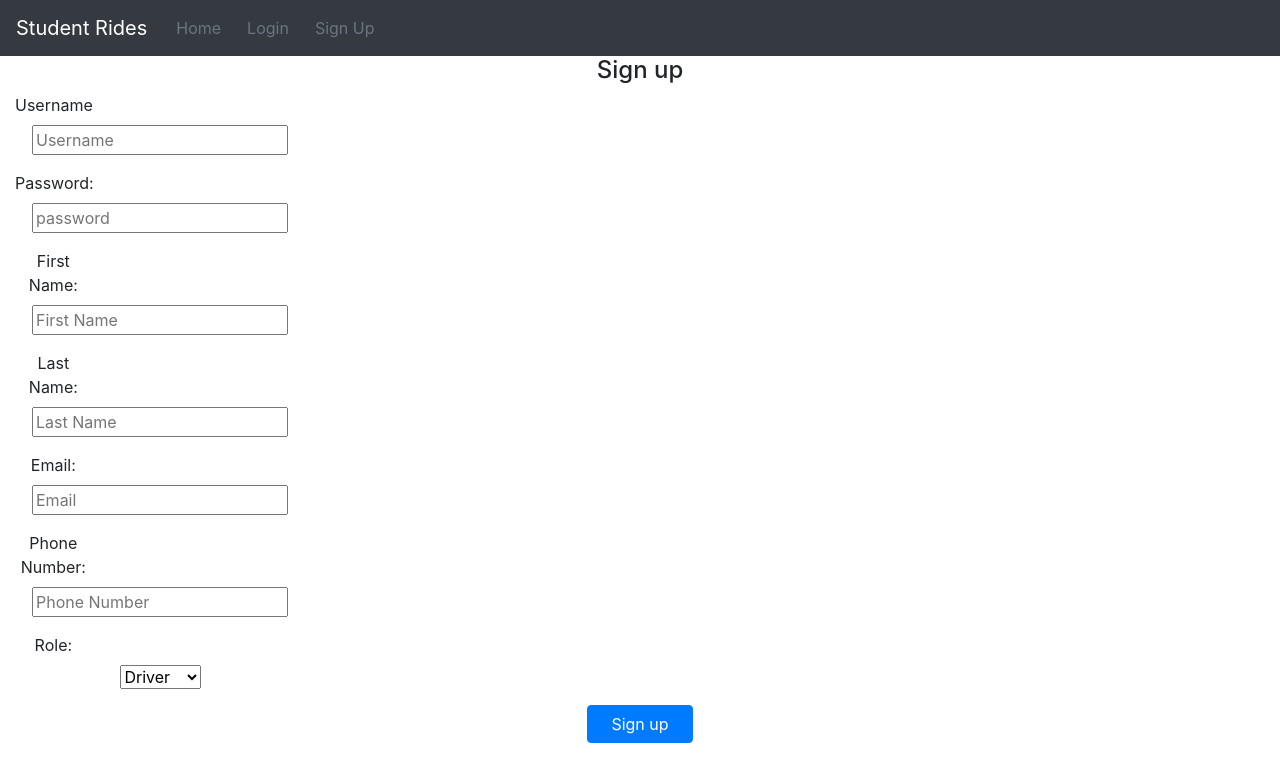
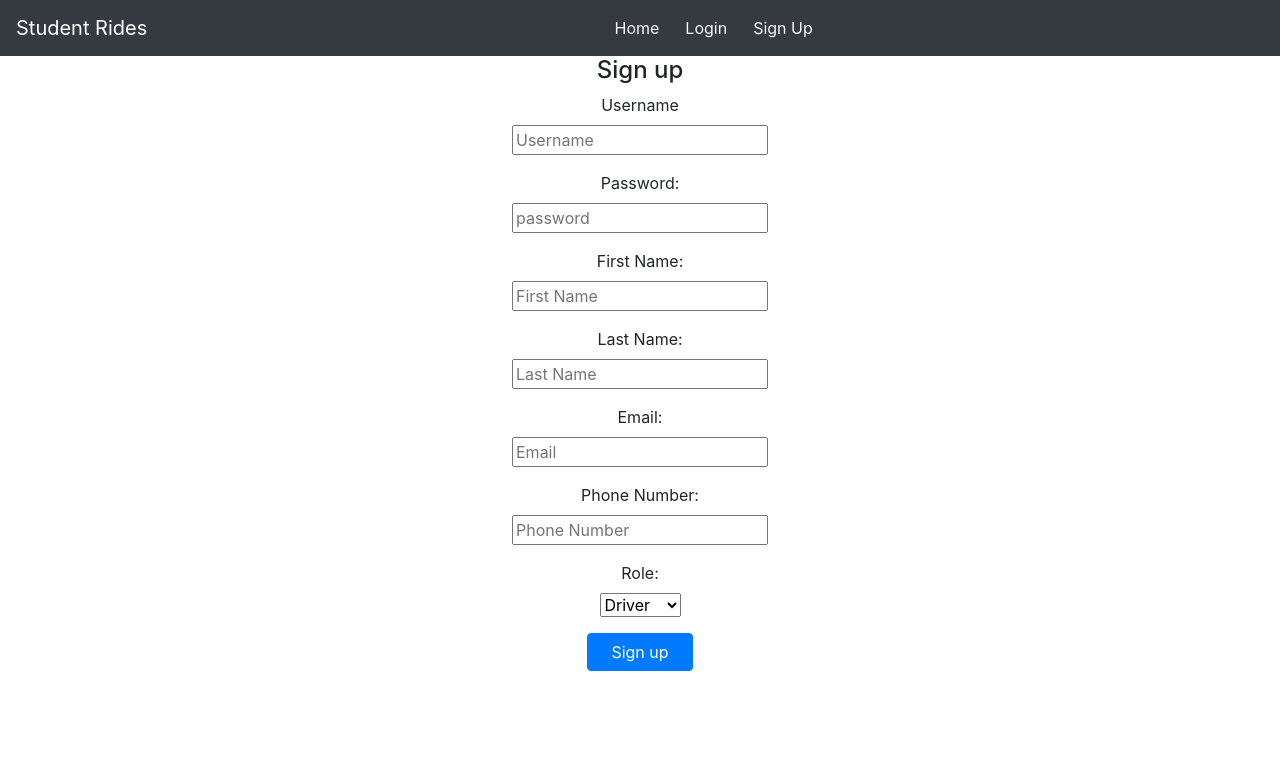
Before and after one commit to enbattle/StudentRides, a React (Create React App) app in the folder StudentDriver/: page /signup in a window 1280 px wide. Shown: the top 782 px of the page. Built offline with nearby package versions, Linux system fonts and the light colour scheme; no server answers.

Commit message:
3 interface with Responsive Navbar

```diff
--- a/StudentDriver/src/components/login-form.js
+++ b/StudentDriver/src/components/login-form.js
@@ -1,6 +1,7 @@
 import React, { Component } from 'react'
 import { Redirect } from 'react-router-dom'
 import axios from 'axios'
+import form from 'react-bootstrap/Form'
 
 class LoginForm extends Component {
     constructor() {
@@ -57,14 +58,14 @@ class LoginForm extends Component {
             return <Redirect to={{ pathname: this.state.redirectTo }} />
         } else {
             return (
-                <div>
+                <div className="col-md col-md-offset-3">
                     <h4>Login</h4>
                     <form className="form-horizontal">
                         <div className="form-group">
-                            <div className="col-1 col-ml-auto">
+                            <div className="col-ml-auto">
                                 <label className="form-label" htmlFor="username">Username</label>
                             </div>
-                            <div className="col-3 col-mr-auto">
+                            <div className="col-mr-auto">
                                 <input className="form-input"
                                     type="text"
                                     id="username"
@@ -76,10 +77,10 @@ class LoginForm extends Component {
                             </div>
                         </div>
                         <div className="form-group">
-                            <div className="col-1 col-ml-auto">
+                            <div className="col-ml-auto">
                                 <label className="form-label" htmlFor="password">Password: </label>
                             </div>
-                            <div className="col-3 col-mr-auto">
+                            <div className="col-mr-auto">
                                 <input className="form-input"
                                     placeholder="password"
                                     type="password"
--- a/StudentDriver/src/components/navbarDriver.js
+++ b/StudentDriver/src/components/navbarDriver.js
@@ -5,8 +5,9 @@ import logo from '../logo.svg';
 import '../App.css';
 import axios from 'axios';
 //import bootstrap stuff
-// import Navbar from 'react-bootstrap/Navbar';
+import Nav from 'react-bootstrap/Nav';
 import Navbar from 'react-bootstrap/Navbar';
+
 
 
 class Navbar1 extends Component {
@@ -32,6 +33,7 @@ class Navbar1 extends Component {
         })
       }
 
+
     componentDidMount(){
         console.log(this.props);
     }
@@ -46,31 +48,35 @@ class Navbar1 extends Component {
         }
 
         return (
-            <div>
-                <Navbar bg="dark" expand="lg" >
-                <div className="col-4" >
-                        {loggedIn ? (
-                            <section className="navbar-section">
-                                <Link to="#" className="btn btn-link text-secondary" onClick={this.logout}>
-                                <span className="text-secondary">Logout</span></Link>
+            <div className="navbar-section">
+                <Navbar bg="dark" variant="dark" expand="lg"  color="white!important">
+                < Navbar.Brand href="/">Student Rides</Navbar.Brand>
+                <Navbar.Toggle aria-controls="basic-navbar-nav" />
+                <Navbar.Collapse className="justify-content-center" id="basic-navbar-nav ">
+                {loggedIn ? (
+                    <Nav className="navbar-section ">
 
-                            </section>
+                     <Link  to="" className="btn btn-link text-secondary" onClick={this.logout}>
+                        <span className="text-light" >Logout</span></Link >
+
+                    </Nav>
+
                         ) : (
-                                <section className="navbar-section">
-                                    <Link to="/" className="btn btn-link text-secondary">
-                                        <span className="text-secondary"></span>
-                                        </Link>
-                                    <Link to="/" className="btn btn-link text-secondary">
-                                        <span className="text-secondary">Cancel</span>
-				                    </Link>
 
-                                </section>
-                            )}
-                    </div>
-                    <div className="col-4 col-mr-auto">
-                    </div>
+                     <Nav className="navbar-section ">
+                     <Link  to="/" className="btn btn-link text-light">
+                            <span className="text-light" >Home</span>
+                        </Link >
+                        <Link  to="/login" className="btn btn-link text-light">
+                            <span className="text-light" >Login</span>
+                        </Link >
+                    </Nav>
+                    )}
+
+                </Navbar.Collapse>
 
                 </Navbar>
+
             </div>
 
         );
--- a/StudentDriver/src/components/navbarSchool.js
+++ b/StudentDriver/src/components/navbarSchool.js
@@ -49,34 +49,34 @@ class Navbar1 extends Component {
         }
 
         return (
-            <div className="navbar-section justify-content-center">
-                <Navbar className="justify-content-center " bg="dark" variant="dark" expand="lg">
-                < Navbar.Brand href="/home">Student Rides</Navbar.Brand>
+            <div className="navbar-section">
+                <Navbar bg="dark" variant="dark" expand="lg"  color="white!important">
+                < Navbar.Brand href="/">Student Rides</Navbar.Brand>
                 <Navbar.Toggle aria-controls="basic-navbar-nav" />
-                <Navbar.Collapse id="basic-navbar-nav">
+                <Navbar.Collapse className="justify-content-center" id="basic-navbar-nav ">
                 {loggedIn ? (
-                    <Nav className="navbar-section justify-content-center">
-                        <Link to="student-roster" className="btn btn-link text-secondary" >
-                        <span className="text-secondary" >View Students</span>
+                    <Nav className="navbar-section ">
+                        <Link to="student-roster" className="btn btn-secondary" >
+                        <span className="text-light" >View Students</span>
                     </Link>
                     <Link  to="driver-roster" className="btn btn-link text-secondary" >
-                        <span className="text-secondary" >View Drivers</span></Link >
+                        <span className="text-light" >View Drivers</span></Link >
                      <Link  to="" className="btn btn-link text-secondary" onClick={this.logout}>
-                        <span className="text-secondary" >Logout</span></Link >
+                        <span className="text-light" >Logout</span></Link >
 
                     </Nav>
 
                         ) : (
 
-                     <Nav className="navbar-section justify-content-center">
-                     <Link  to="/" className="btn btn-link text-secondary">
-                            <span className="text-secondary" >Home</span>
+                     <Nav className="navbar-section ">
+                     <Link  to="/" className="btn btn-link text-light">
+                            <span className="text-light" >Home</span>
                         </Link >
-                        <Link  to="/login" className="btn btn-link text-secondary">
-                            <span className="text-secondary" >Login</span>
+                        <Link  to="/login" className="btn btn-link text-light">
+                            <span className="text-light" >Login</span>
                         </Link >
-                        <Link  to="/signup" className="btn btn-link">
-                            <span className="text-secondary">Sign Up</span>
+                        <Link  to="/signup" className="btn btn-link text-light">
+                            <span className="text-light">Sign Up</span>
                         </Link >
                     </Nav>
                     )}
--- a/StudentDriver/src/components/sign-up.js
+++ b/StudentDriver/src/components/sign-up.js
@@ -61,10 +61,10 @@ render() {
 			<h4>Sign up</h4>
 			<form className="form-horizontal">
 				<div className="form-group">
-					<div className="col-1 col-ml-auto">
+					<div className="col-ml-auto">
 						<label className="form-label" htmlFor="username">Username</label>
 					</div>
-					<div className="col-3 col-mr-auto">
+					<div className="col-mr-auto">
 						<input className="form-input"
 							type="text"
 							id="username"
@@ -76,10 +76,10 @@ render() {
 					</div>
 				</div>
 				<div className="form-group">
-					<div className="col-1 col-ml-auto">
+					<div className="col-ml-auto">
 						<label className="form-label" htmlFor="password">Password: </label>
 					</div>
-					<div className="col-3 col-mr-auto">
+					<div className="col-mr-auto">
 						<input className="form-input"
 							placeholder="password"
 							type="password"
@@ -90,10 +90,10 @@ render() {
 					</div>
 				</div>
 				<div className="form-group">
-					<div className="col-1 col-ml-auto">
+					<div className="col-ml-auto">
 						<label className="form-label" htmlFor="firstName">First Name: </label>
 					</div>
-					<div className="col-3 col-mr-auto">
+					<div className="col-mr-auto">
 						<input className="form-input"
 							type="text"
 							id="firstName"
@@ -105,10 +105,10 @@ render() {
 					</div>
 				</div>
 				<div className="form-group">
-					<div className="col-1 col-ml-auto">
+					<div className="col-ml-auto">
 						<label className="form-label" htmlFor="lastName">Last Name: </label>
 					</div>
-					<div className="col-3 col-mr-auto">
+					<div className="col-mr-auto">
 						<input className="form-input"
 							type="text"
 							id="lastName"
@@ -120,10 +120,10 @@ render() {
 					</div>
 				</div>
 				<div className="form-group">
-					<div className="col-1 col-ml-auto">
+					<div className="col-ml-auto">
 						<label className="form-label" htmlFor="lastName">Email: </label>
 					</div>
-					<div className="col-3 col-mr-auto">
+					<div className="col-mr-auto">
 						<input className="form-input"
 							type="email"
 							id="email"
@@ -135,10 +135,10 @@ render() {
 					</div>
 				</div>
 				<div className="form-group">
-					<div className="col-1 col-ml-auto">
+					<div className="col-ml-auto">
 						<label className="form-label" htmlFor="phoneNumber">Phone Number: </label>
 					</div>
-					<div className="col-3 col-mr-auto">
+					<div className="col-mr-auto">
 						<input className="form-input"
 							type="text"
 							id="phoneNumber"
@@ -150,10 +150,10 @@ render() {
 					</div>
 				</div>
 				<div className="form-group">
-					<div className="col-1 col-ml-auto">
+					<div className="col-ml-auto">
 						<label className="form-label" htmlFor="roles">Role: </label>
 					</div>
-					<div className="col-3 col-mr-auto">
+					<div className="col-mr-auto">
 					<select id="roles" name="roles" value={this.state.roles} onChange={this.handleChange}>
 						<option value="driver">Driver</option>
 						<option value="student">Student</option>
```
Also changed, not shown: StudentDriver/src/components/navbarStudent.js (+31 -21 lines).
